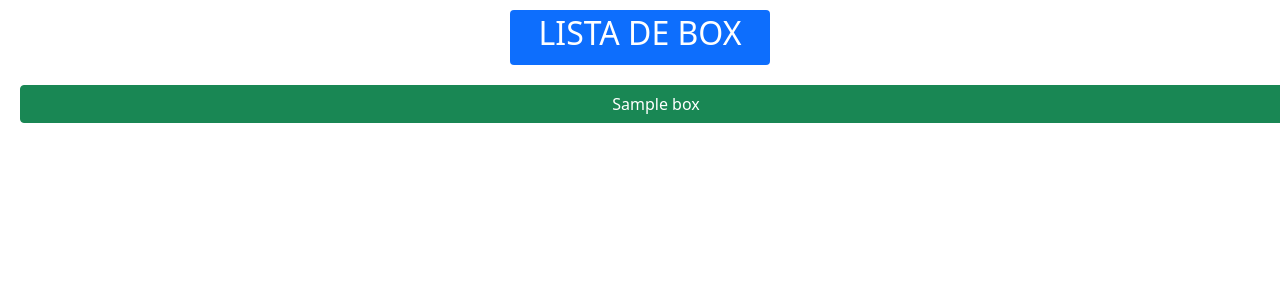
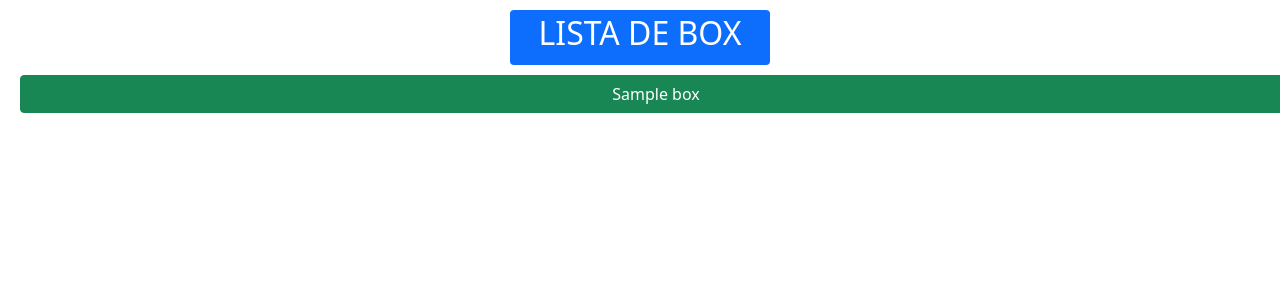
Before and after one commit to DanielVerdun/Bigbox-heroku, a Django app: page /box/ in a window 1280 px wide. Shown: the top 300 px of the page. Run offline with Django 3.2, Linux system fonts and the light colour scheme; tables that the repository leaves empty hold one stand-in row (values such as "Sample post").

Commit message:
comabios

```diff
--- a/bigbox/templates/box.html
+++ b/bigbox/templates/box.html
@@ -19,7 +19,7 @@
         </div>
         {% for box in boxs %}
         <!--bucle para recorrer las box-->
-        <div clas="container-sm"style="margin: 10px 10px;">
+        <div clas="container-sm"style="padding: auto;">
             <ul>
                 <li class="row justify-content-md-center">
                     <a class="btn btn-success" href="{% url 'infobox' box.id %}" role="button">{{ box.name }}</a>
```
